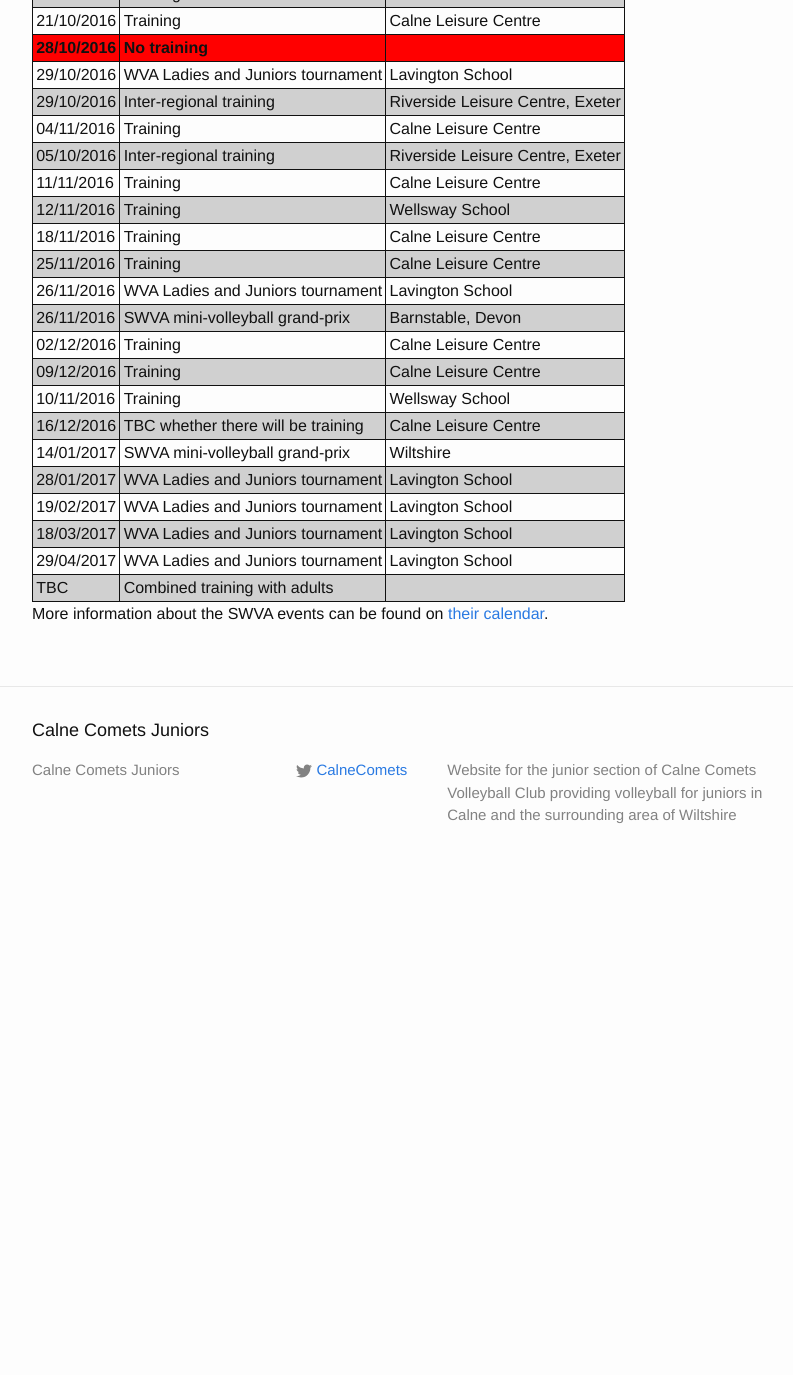
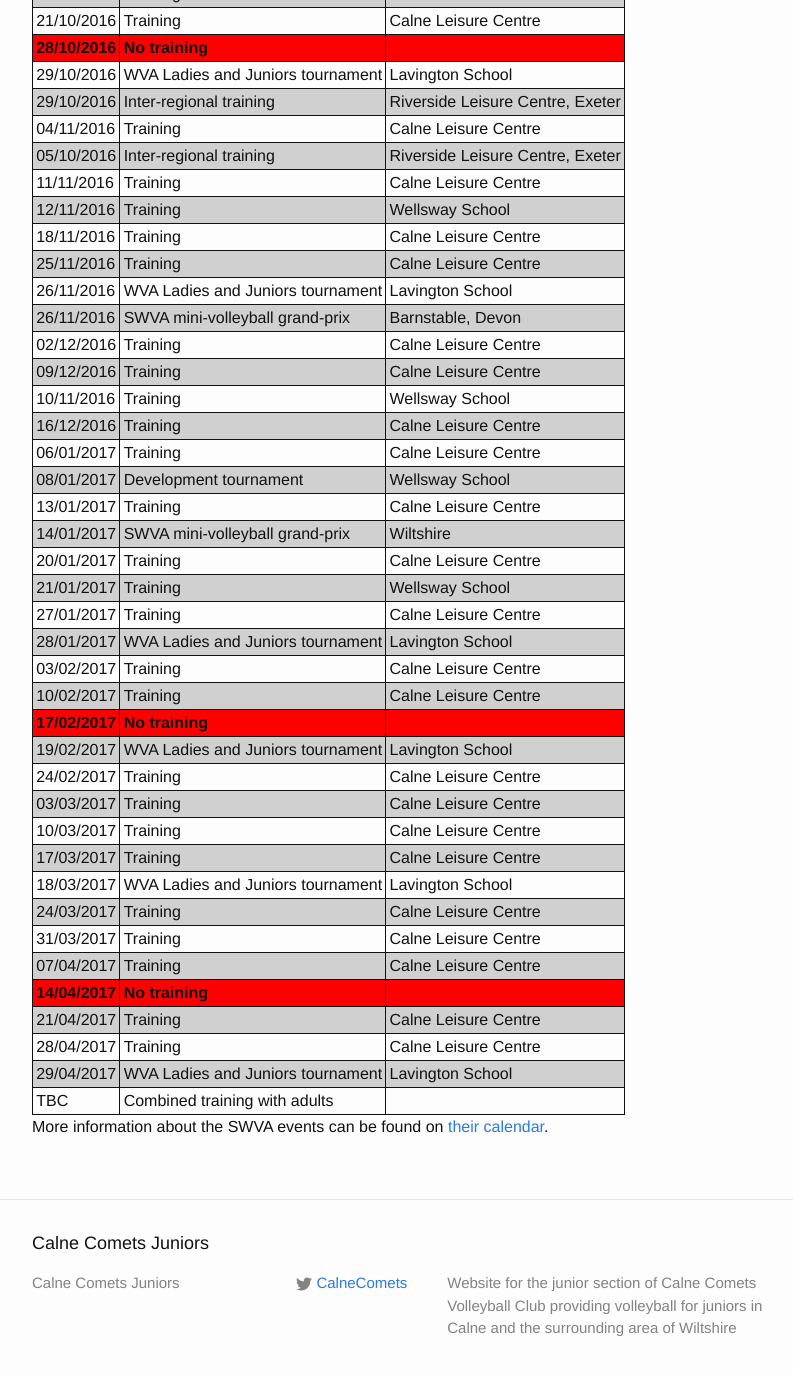
Before and after one commit to CalneComets/WebJuniors, a Jekyll site: the page built from calendar.md, in a window 1280 px wide and 1400 px high, scrolled down 507 px. Shown: the top 1375 px of the window, without its empty margins (238-1031 px from the left). Built offline with Jekyll 4.4.1, drawn with Linux system fonts in a browser that asks for light colours; before the commit the page ends 1394 px from its top, so only the background shows below that.

Commit message:
Update calendar with dates for rest of season

```diff
--- a/calendar.md
+++ b/calendar.md
@@ -34,11 +34,30 @@
 <tr><td>02/12/2016</td><td>Training</td><td>Calne Leisure Centre</td></tr>
 <tr><td>09/12/2016</td><td>Training</td><td>Calne Leisure Centre</td></tr>
 <tr><td>10/11/2016</td><td>Training</td><td>Wellsway School</td></tr>
-<tr><td>16/12/2016</td><td>TBC whether there will be training</td><td>Calne Leisure Centre</td></tr>
+<tr><td>16/12/2016</td><td>Training</td><td>Calne Leisure Centre</td></tr>
+<tr><td>06/01/2017</td><td>Training</td><td>Calne Leisure Centre</td></tr>
+<tr><td>08/01/2017</td><td>Development tournament</td><td>Wellsway School</td></tr>
+<tr><td>13/01/2017</td><td>Training</td><td>Calne Leisure Centre</td></tr>
 <tr><td>14/01/2017</td><td>SWVA mini-volleyball grand-prix</td><td>Wiltshire</td></tr>
+<tr><td>20/01/2017</td><td>Training</td><td>Calne Leisure Centre</td></tr>
+<tr><td>21/01/2017</td><td>Training</td><td>Wellsway School</td></tr>
+<tr><td>27/01/2017</td><td>Training</td><td>Calne Leisure Centre</td></tr>
 <tr><td>28/01/2017</td><td>WVA Ladies and Juniors tournament</td><td>Lavington School</td></tr>
+<tr><td>03/02/2017</td><td>Training</td><td>Calne Leisure Centre</td></tr>
+<tr><td>10/02/2017</td><td>Training</td><td>Calne Leisure Centre</td></tr>
+<tr class="warn"><td>17/02/2017</td><td>No training</td><td>&nbsp;</td></tr>
 <tr><td>19/02/2017</td><td>WVA Ladies and Juniors tournament</td><td>Lavington School</td></tr>
+<tr><td>24/02/2017</td><td>Training</td><td>Calne Leisure Centre</td></tr>
+<tr><td>03/03/2017</td><td>Training</td><td>Calne Leisure Centre</td></tr>
+<tr><td>10/03/2017</td><td>Training</td><td>Calne Leisure Centre</td></tr>
+<tr><td>17/03/2017</td><td>Training</td><td>Calne Leisure Centre</td></tr>
 <tr><td>18/03/2017</td><td>WVA Ladies and Juniors tournament</td><td>Lavington School</td></tr>
+<tr><td>24/03/2017</td><td>Training</td><td>Calne Leisure Centre</td></tr>
+<tr><td>31/03/2017</td><td>Training</td><td>Calne Leisure Centre</td></tr>
+<tr><td>07/04/2017</td><td>Training</td><td>Calne Leisure Centre</td></tr>
+<tr class="warn"><td>14/04/2017</td><td>No training</td><td>&nbsp;</td></tr>
+<tr><td>21/04/2017</td><td>Training</td><td>Calne Leisure Centre</td></tr>
+<tr><td>28/04/2017</td><td>Training</td><td>Calne Leisure Centre</td></tr>
 <tr><td>29/04/2017</td><td>WVA Ladies and Juniors tournament</td><td>Lavington School</td></tr>
 <tr><td>TBC</td><td>Combined training with adults</td><td>&nbsp;</td></tr>
 </tbody>
```
